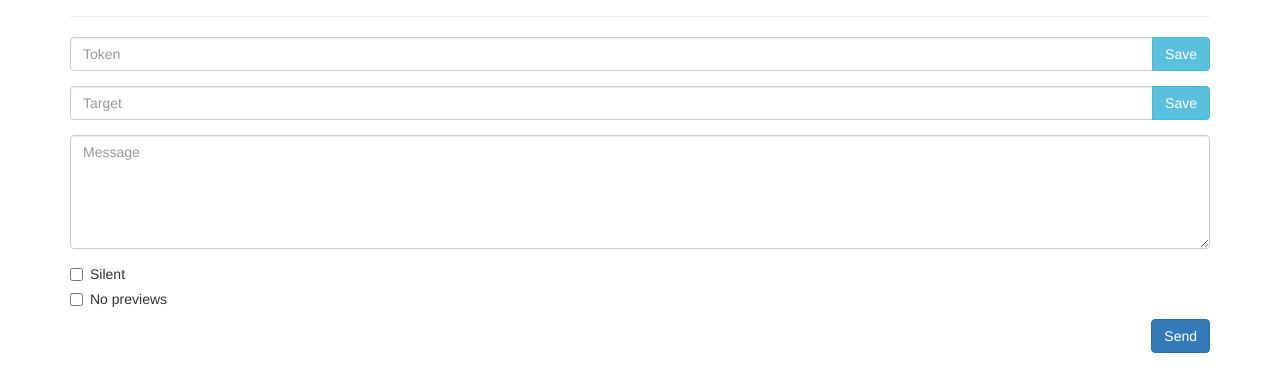
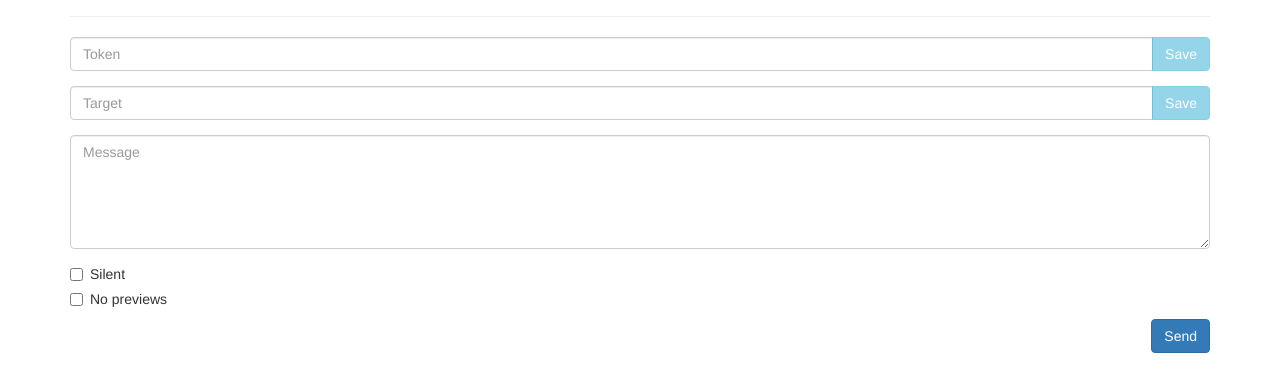
Before and after one commit to eden-lane/kozpost, a website built with webpack: page index.html in a window 1280 px wide. Shown: the part 83-474 px from the top of the page. Built offline with nearby package versions, Linux system fonts and the light colour scheme.

Commit message:
disable non-implemented

```diff
--- a/index.html
+++ b/index.html
@@ -21,7 +21,7 @@
                         <input type="text" placeholder="Token" class="form-control"
                                data-ng-model="main.token">
                         <span class="input-group-btn">
-                            <button type="button" class="btn btn-info">Save</button>
+                            <button type="button" class="btn btn-info" disabled>Save</button>
                         </span>
                     </div>
                 </div>
@@ -30,7 +30,7 @@
                         <input type="text" placeholder="Target" class="form-control"
                                data-ng-model="main.message.chat_id">
                         <span class="input-group-btn">
-                            <button type="button" class="btn btn-info">Save</button>
+                            <button type="button" class="btn btn-info" disabled>Save</button>
                         </span>
                     </div>
                 </div>
```
